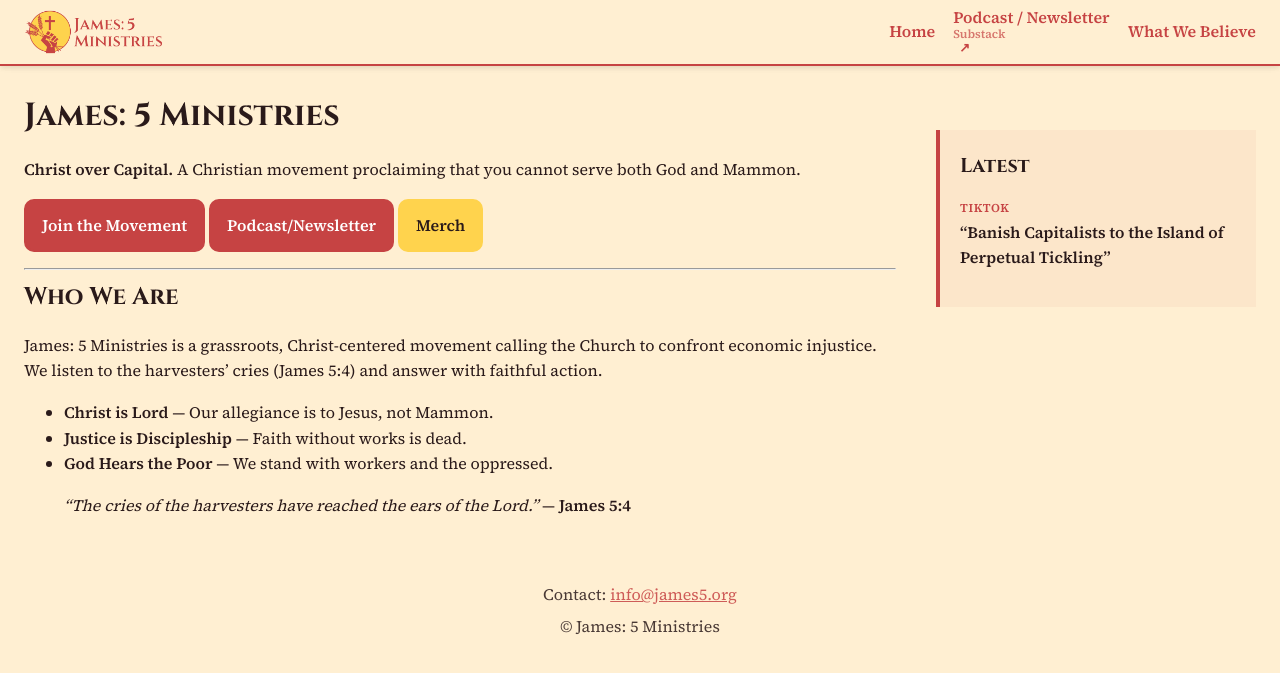
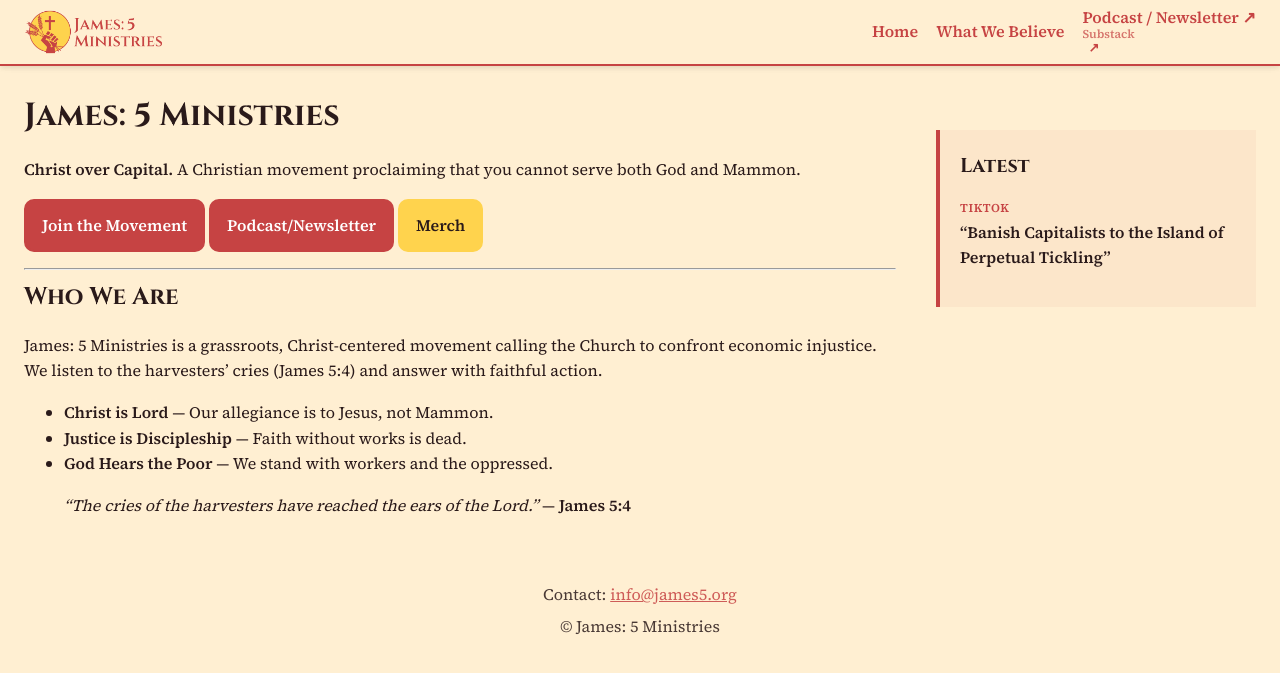
Before and after one commit to james5ministries/james5ministries.github.io, a Jekyll site: the page built from index.md, in a window 1280 px wide. Shown: the top 673 px of the page. Built offline with Jekyll 4.4.1, drawn with Linux system fonts in a browser that asks for light colours.

Commit message:
Update navigation links for Podcast/Newsletter

```diff
--- a/_includes/nav.html
+++ b/_includes/nav.html
@@ -7,14 +7,19 @@
 
     <nav class="nav-links">
       <a href="{{ '/' | relative_url }}">Home</a>
+      <a href="{{ '/what-we-believe.html'   | relative_url }}">What We Believe</a>
 <a href="https://james5ministries.substack.com"
    class="external-link nav-multiline"
    target="_blank"
    rel="noopener">
+
+  <span class="nav-title-row">
     <span class="nav-title">Podcast / Newsletter</span>
+    <span class="external-arrow">↗</span>
+  </span>
+
   <span class="nav-subtitle">Substack</span>
 </a>
-      <a href="{{ '/what-we-believe.html'   | relative_url }}">What We Believe</a>
     </nav>
   </div>
 </div>
```
Lines whose indentation alone changed are shown as unchanged.
